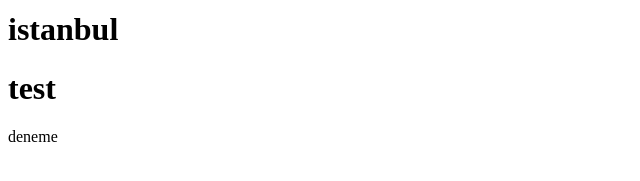
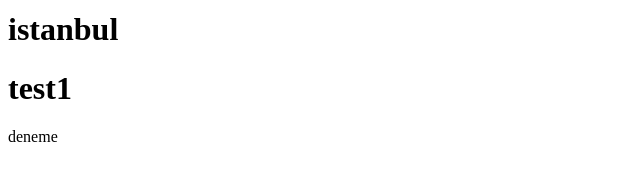
Before and after one commit to buraksarpkaya89/techSkill2, a plain HTML site: page index.html in a window 1280 px wide. Shown: the part 127-308 px from the top of the page, 0-640 px from the left. Drawn offline with Linux system fonts and the light colour scheme.

Commit message:
second commit

```diff
--- a/index.html
+++ b/index.html
@@ -11,7 +11,7 @@
     <h1>burak</h1>
     <h1>sarpkaya</h1>
     <h1>istanbul</h1>
-    <h1>test</h1>
+    <h1>test1</h1>
     <div>deneme</div>
   </body>
 </html>
```
